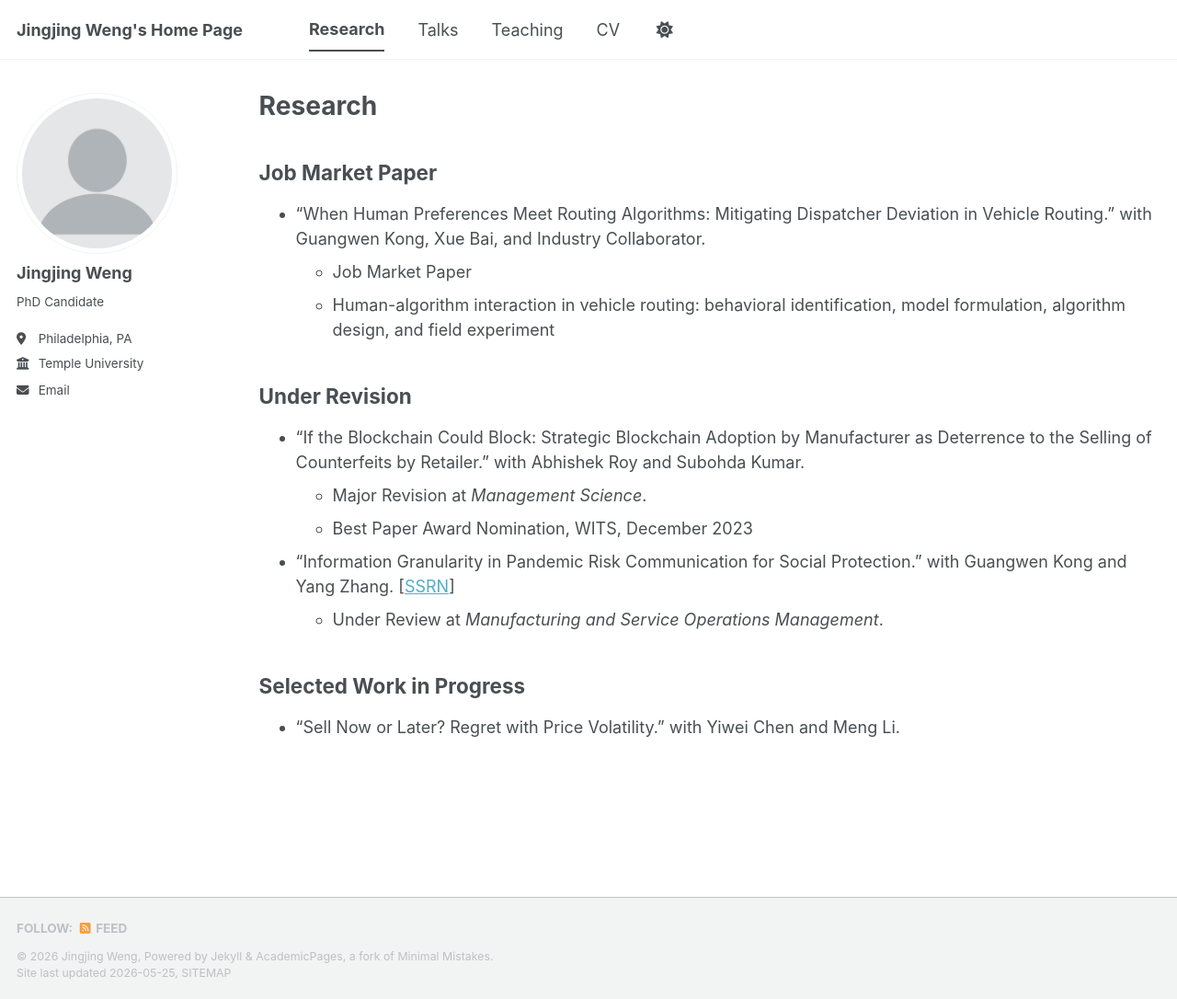
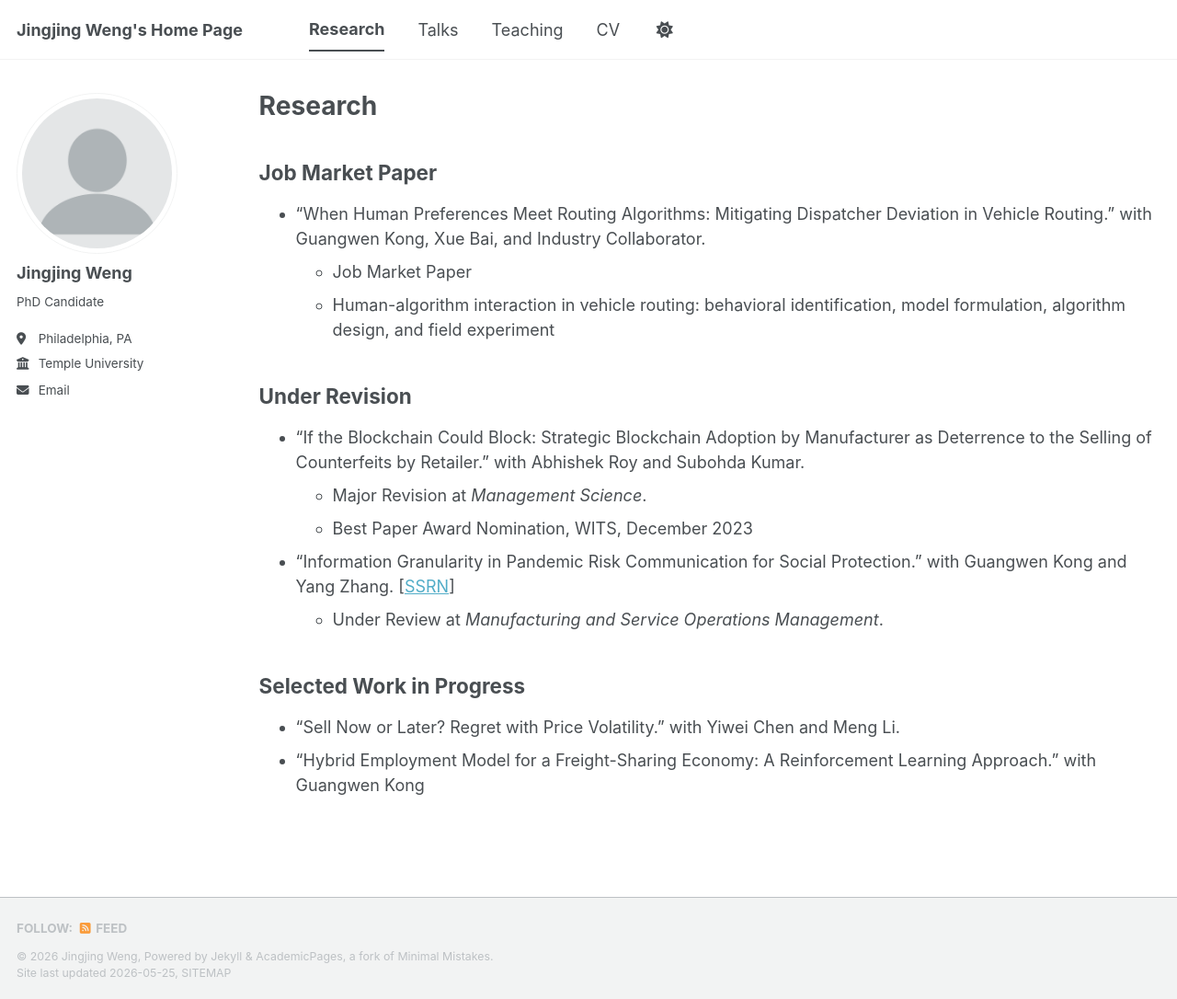
Before and after one commit to JingjingWeng/JingjingWeng.github.io, a Jekyll site: the page built from _pages/publications.md, in a window 1280 px wide and 1086 px high. Shown: the whole window at 92% size. Built offline with Jekyll 4.4.1, drawn with Linux system fonts in a browser that asks for light colours; a script bundle is joined from its source files by our own code; library files that are not in the unit come from our copies.

Commit message:
Update publications.md

```diff
--- a/_pages/publications.md
+++ b/_pages/publications.md
@@ -26,3 +26,4 @@ author_profile: true
 
 ## Selected Work in Progress
 * "Sell Now or Later? Regret with Price Volatility."  with Yiwei Chen and Meng Li.
+* "Hybrid Employment Model for a Freight-Sharing Economy: A Reinforcement Learning Approach." with Guangwen Kong
```
